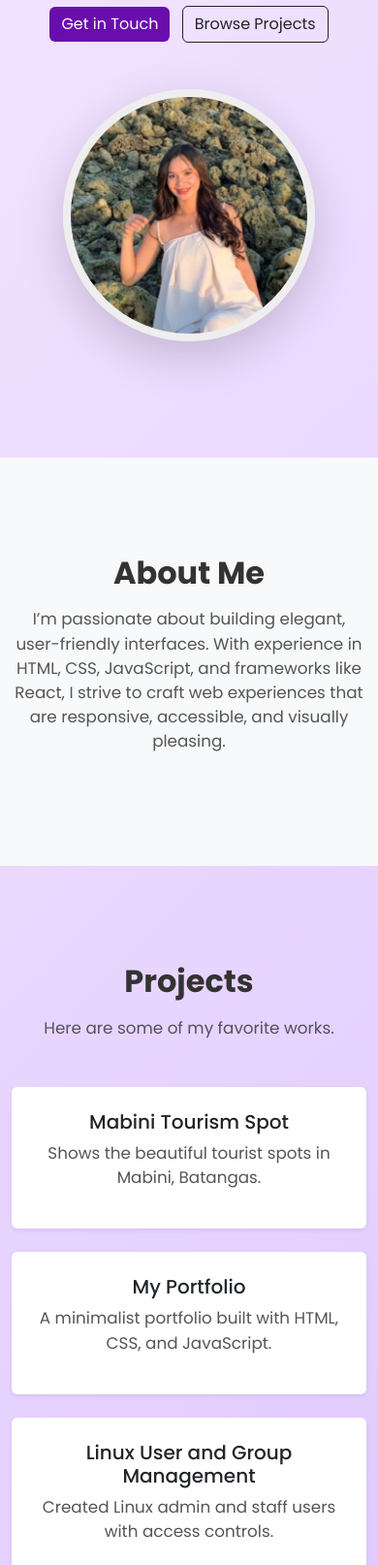
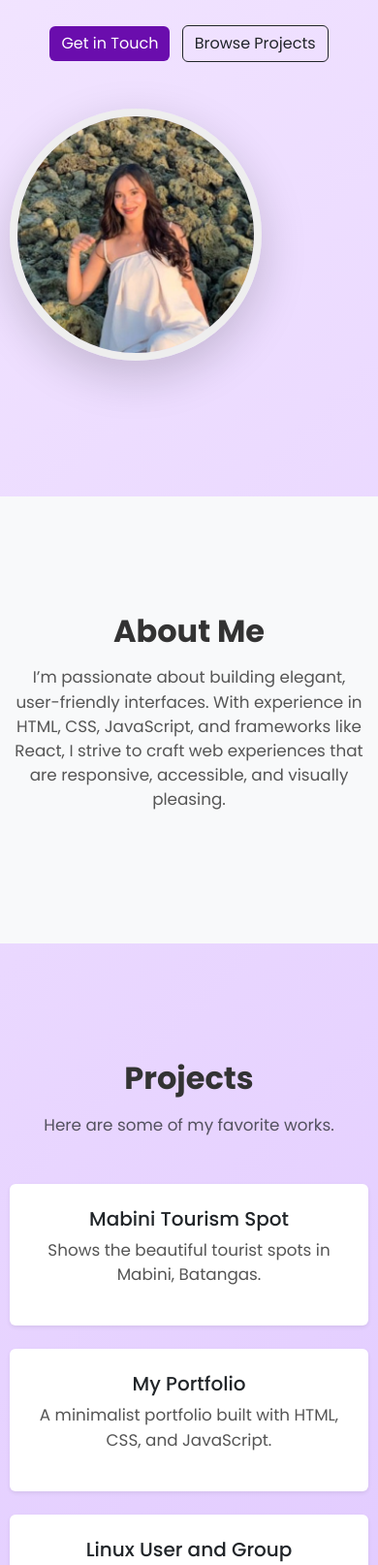
Before and after one commit to armelyn15/About-Me-Portfolio, a website: page index.html in a window 390 px wide. Shown: the part 386-2000 px from the top of the page at 97% size. Drawn offline with nearby package versions, Linux system fonts and the light colour scheme.

Commit message:
Add files via upload
fixed mobile

```diff
--- a/style.css
+++ b/style.css
@@ -118,13 +118,24 @@ footer {
 
 /* Center profile picture on mobile */
 @media (max-width: 768px) {
-  .hero-image {
-    width: 100% !important;
-    text-align: center; /* Center the image inside the div */
-    margin-top: 30px;   /* Optional: spacing from text */
+
+  /* Container adjustments */
+  .container {
+    padding: 20px 10px;
   }
 
-  .hero-image .profile-pic {
-    margin: 0 auto;     /* Center the image */
+  /* Stack left and right sections vertically */
+  .row.g-4 {
+    flex-direction: column;
+  }
+
+  .col-lg-4, .col-lg-8 {
+    width: 100%;
+  }
+
+  /* Profile card */
+  .col-lg-4 .card {
+    padding: 1.5rem;
+    margin-bottom: 15px;
   }
 }
```
